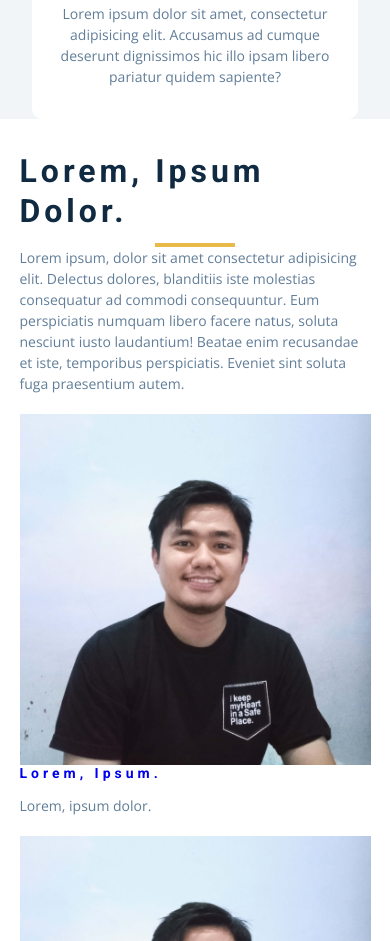
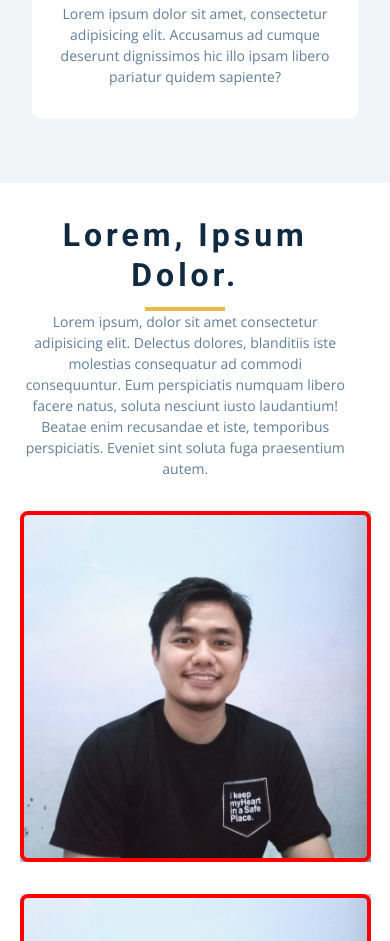
Before and after one commit to MalikAbdCom/portfolio-project-john-smilga, a plain HTML site: page index.html in a window 390 px wide. Shown: the part 2621-3562 px from the top of the page. Drawn offline with nearby package versions, Linux system fonts and the light colour scheme.

Commit message:
menambahkan style bagian project section untuk small screen

```diff
--- a/index.html
+++ b/index.html
@@ -234,7 +234,7 @@
     -->
     <section class="project-section">
       <div class="section-center">
-        <div class="section-title">
+        <div class="section-title project-title">
           <h2>Lorem, ipsum dolor.</h2>
           <div class="underline"></div>
           <p>
--- a/style/style.css
+++ b/style/style.css
@@ -408,6 +408,7 @@ Services
 */
 .service-container {
   background-color: var(--clr-grey-10);
+  padding-bottom: 2rem;
 }
 .service-title {
   padding: 1rem;
@@ -461,7 +462,58 @@ Services
 Projects
 ===============
 */
-
+.project-section {
+  padding: 2rem 0;
+}
+.project-title {
+  text-align: center;
+  width: 30rem;
+  max-width: 85vw;
+  margin-bottom: 2rem;
+}
+.project-item {
+  transition: var(--transition);
+  background-color: var(--clr-primary-5);
+  position: relative;
+  margin-bottom: 2rem;
+  border-radius: var(--radius);
+  color: var(--clr-white);
+}
+.project-item::after {
+  content: "";
+  position: absolute;
+  width: 100%;
+  height: 100%;
+  border: solid var(--clr-white) 0.25rem;
+  top: 0;
+  left: 0;
+  border-radius: var(--radius);
+  border-color: red;
+  transition: var(--transition);
+}
+.project-info,
+.project-img img {
+  transition: var(--transition);
+}
+.project-item:hover::after {
+  transform: scale(0.8);
+}
+.project-item:hover img {
+  opacity: 0.5;
+}
+.project-item:hover .project-info {
+  opacity: 1;
+}
+.project-item p {
+  color: var(--clr-white);
+}
+.project-info {
+  position: absolute;
+  top: 50%;
+  left: 50%;
+  transform: translate(-50%, -50%);
+  opacity: 0;
+}
 /*
 ===============
 Connect
```
